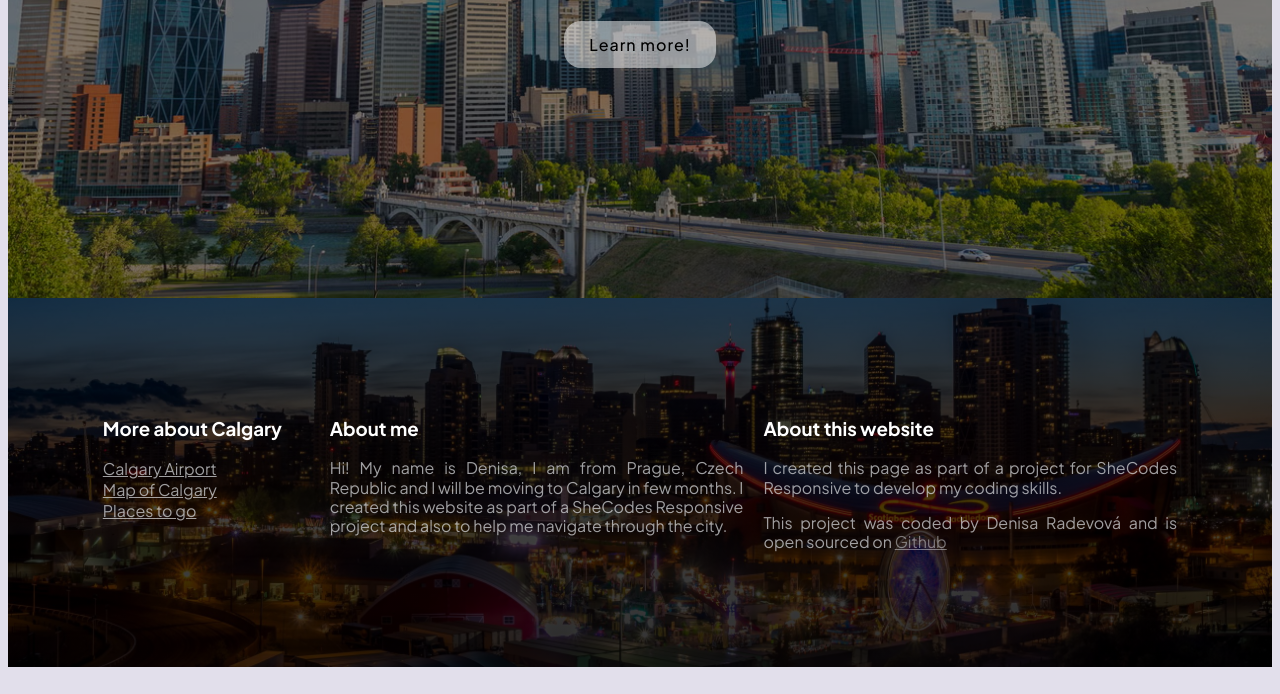
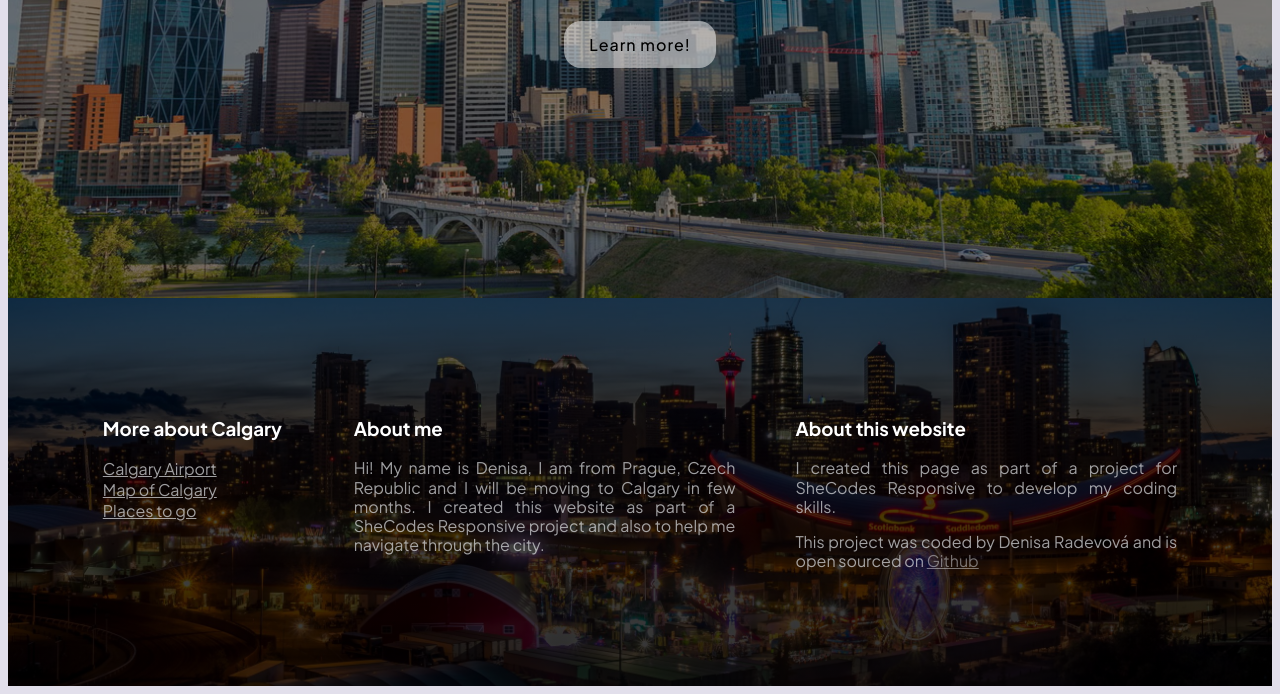
Before and after one commit to radevden/Travel-project, a plain HTML site: page index.html in a window 1280 px wide. Shown: the part 448-1142 px from the top of the page. Drawn offline with Linux system fonts and the light colour scheme.

Commit message:
gap enlarged

```diff
--- a/src/styles.css
+++ b/src/styles.css
@@ -96,7 +96,7 @@ section {
 .grid {
     display: grid;
     grid-template-columns: 1fr 2fr 2fr;
-    grid-gap: 20px;
+    grid-gap: 60px;
 }
 
 footer a, footer p {
```
